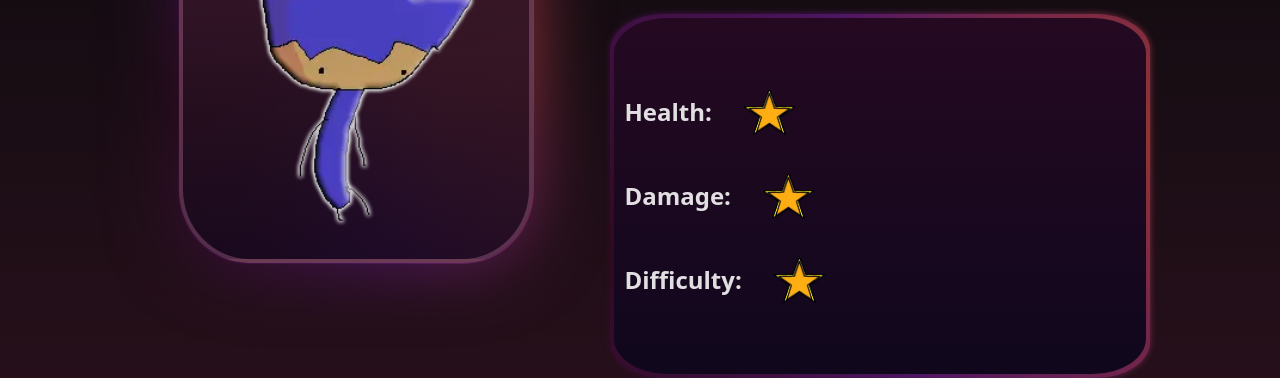
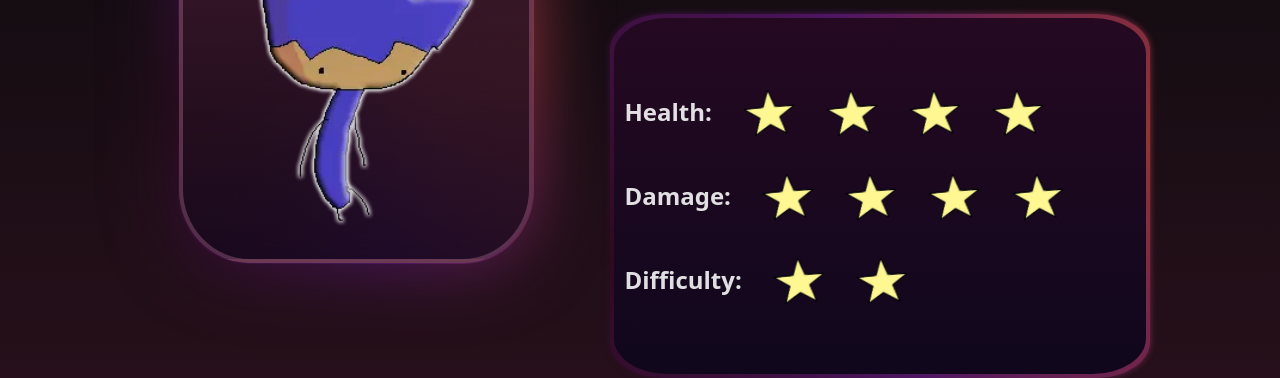
Before and after one commit to HippoBoi/rf-web-page, a React (Vite) app: page / in a window 1280 px wide. Shown: the part 1111-1489 px from the top of the page. Built offline with nearby package versions, Linux system fonts and the light colour scheme.

Commit message:
added stars animation to character info

```diff
--- a/src/components/CharacterInfo.css
+++ b/src/components/CharacterInfo.css
@@ -153,6 +153,29 @@
 .star {
     width: 10%;
     height: 10%;
+    box-sizing: content-box;
+    box-shadow: 0 0 0px 0px yellow;
+
+    transition: width 0.5s, height 0.5s;
+    animation: star-rotation 4s infinite ease-in-out;
+}
+
+.star:hover {
+    width: 12%;
+    height: 12%;
+    box-shadow: 0 0 2px 2px yellow;
+}
+
+@keyframes star-rotation {
+    0% {
+        transform: rotate(0deg);
+    }
+    50% {
+        transform: rotate(-5deg);
+    }
+    100% {
+        transform: rotate(360deg);
+    }
 }
 
 @media (max-width: 750px) {
--- a/src/components/CharacterInfo.tsx
+++ b/src/components/CharacterInfo.tsx
@@ -1,5 +1,5 @@
 import "./CharacterInfo.css";
-import star from "../assets/star.webp";
+import star from "../assets/star_icon.webp";
 
 interface Props {
     name: string;
@@ -12,6 +12,12 @@ interface Props {
 }
 
 const CharacterInfo = (props: Props) => {
+    const addStars = (amount: number) => {
+        return Array.from({ length: amount }).map(() => {
+            return <img className="star" src={star}></img>
+        })
+    }
+
     return (
         <>
             <div className="portrait">
@@ -27,15 +33,15 @@ const CharacterInfo = (props: Props) => {
                     <li>
                         <div className="stat-row">
                             <h3 className="description">Health:</h3>
-                        <img className="star" src={star}></img>
+                            {addStars(4)}
                         </div>
                         <div className="stat-row">
                             <h3 className="description">Damage:</h3>
-                        <img className="star" src={star}></img>
+                            {addStars(4)}
                         </div>
                         <div className="stat-row">
                             <h3 className="description">Difficulty:</h3>
-                        <img className="star" src={star}></img>
+                            {addStars(2)}
                         </div>
                     </li>
                 </ul>
```
Also changed, not shown: src/assets/star.webp (deleted), src/assets/star_icon.webp (added). Lines whose indentation alone changed are shown as unchanged.
